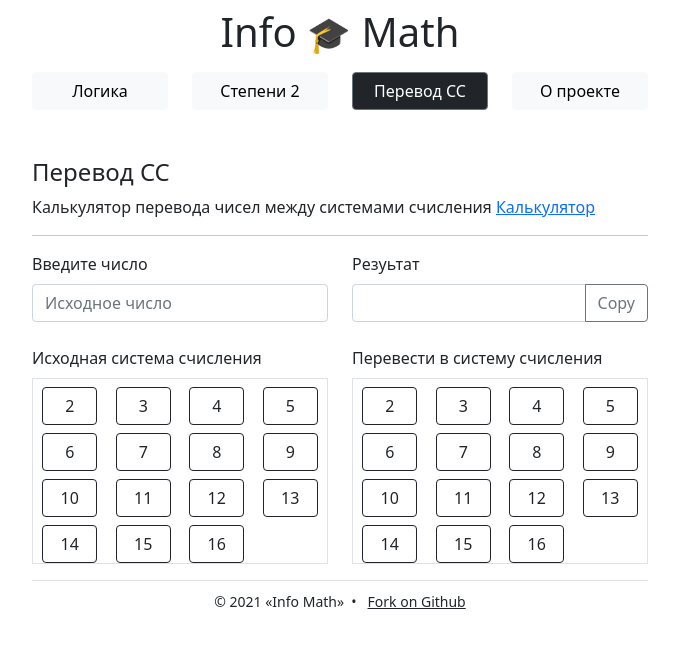
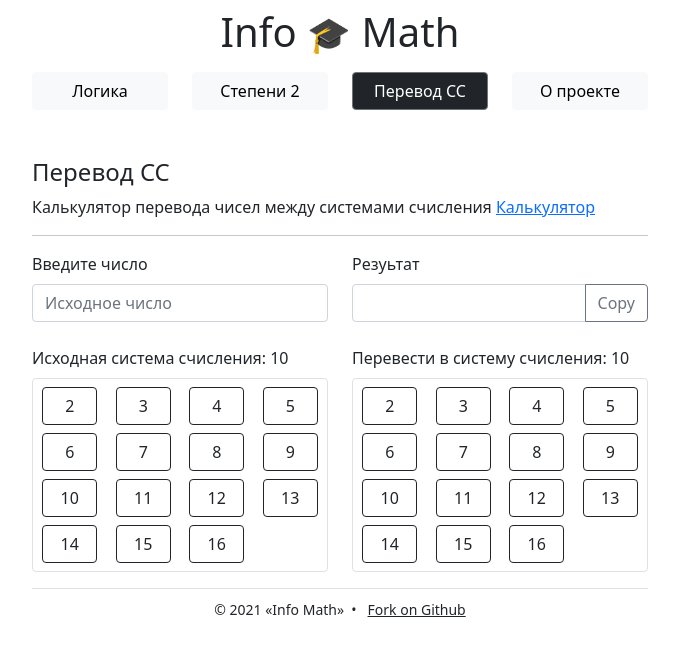
Before and after one commit to mccrush/info, a Vue app: page / in a window 1280 px wide. Both pictures are taken after a click on the button "Перевод СС". Shown: the top 656 px of the page, without its empty margins (300-979 px from the left). Built offline with nearby package versions, Linux system fonts and the light colour scheme.

Commit message:
Settings CalcSS

```diff
--- a/src/App.vue
+++ b/src/App.vue
@@ -61,6 +61,7 @@ h4 {
 }
 
 .btn:focus,
+.btn-check:focus + .btn-outline-dark,
 .form-control:focus,
 .form-select:focus,
 .navbar-toggler:focus {
--- a/src/components/SS/CalcSS.vue
+++ b/src/components/SS/CalcSS.vue
@@ -11,8 +11,8 @@
         @input="calculate"
       />
       <br />
-      <p class="mb-2">Исходная система счисления</p>
-      <div class="w-100 border">
+      <p class="mb-2">Исходная система счисления: {{ inputSS }}</p>
+      <div class="rounded border pb-2 w-100">
         <div
           class="d-inline-flex justify-content-around me-0 mt-2 w-25"
           v-for="ss in 15"
@@ -25,6 +25,7 @@
             :id="'option' + ss"
             autocomplete="off"
             v-model="inputSS"
+            @change="calculate"
           />
           <label
             class="inputSS btn btn-outline-dark w-75"
@@ -49,8 +50,8 @@
         </button>
       </div>
       <br />
-      <p class="mb-2">Перевести в систему счисления</p>
-      <div class="w-100 border">
+      <p class="mb-2">Перевести в систему счисления: {{ resultSS }}</p>
+      <div class="rounded border pb-2 w-100">
         <div
           class="d-inline-flex justify-content-around me-0 mt-2 w-25"
           v-for="ss in 15"
@@ -63,6 +64,7 @@
             :id="'optionr' + ss"
             autocomplete="off"
             v-model="resultSS"
+            @change="calculate"
           />
           <label
             class="inputSS btn btn-outline-dark w-75"
@@ -81,13 +83,15 @@ export default {
     return {
       inputNum: '',
       resultNum: '',
-      inputSS: '',
-      resultSS: ''
+      inputSS: '10',
+      resultSS: '10'
     }
   },
   methods: {
     calculate() {
-      this.resultNum = this.inputNum
+      this.resultNum = parseInt(this.inputNum, this.inputSS).toString(
+        +this.resultSS
+      )
     }
   }
 }
```
